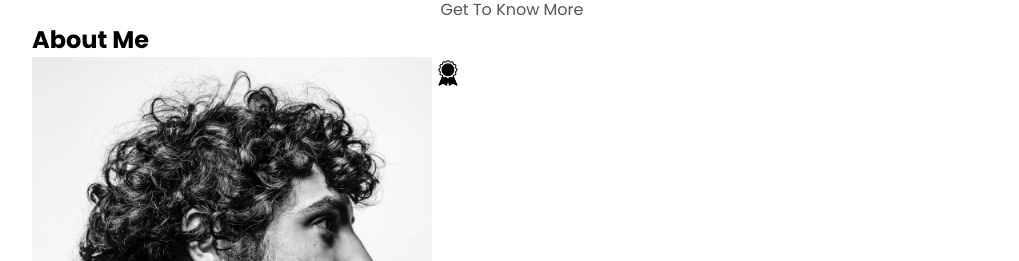
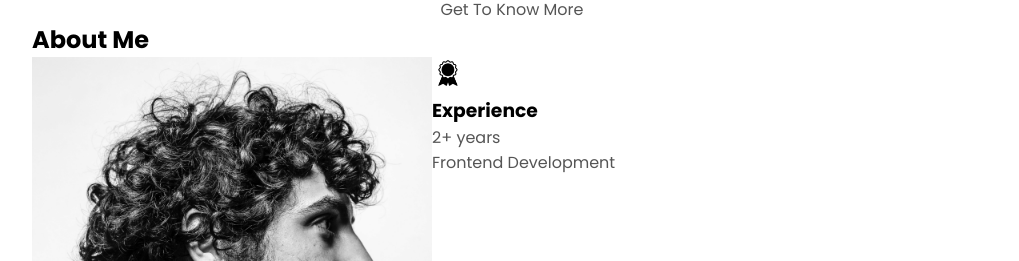
Before and after one commit to yaldaashja/HTML-CSS-JS, a plain HTML site: page index.html in a window 1280 px wide. Shown: the part 539-800 px from the top of the page, without its empty margins (128-1147 px from the left). Drawn offline with Linux system fonts and the light colour scheme.

Commit message:
Add some div to About Section in HTML

```diff
--- a/index.html
+++ b/index.html
@@ -82,6 +82,9 @@
                         src="assets/experience.png"
                         alt="Experience Icon"
                         class="icon">
+                        <h3>Experience</h3>
+                        <p>2+ years <br>Frontend Development</p>
+                        <div class="details-container"></div>
                     </div>
                 </div>
             </div>
```
